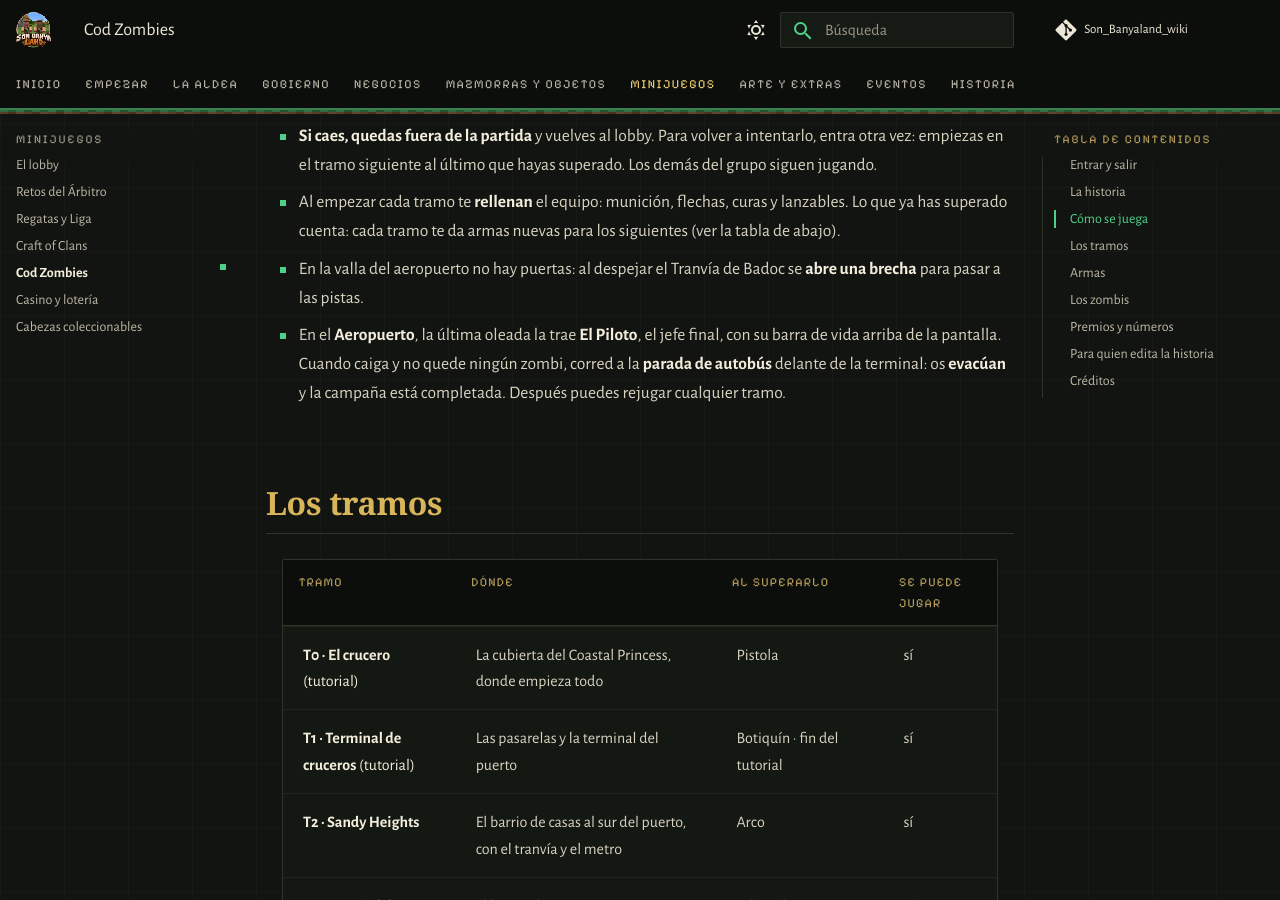
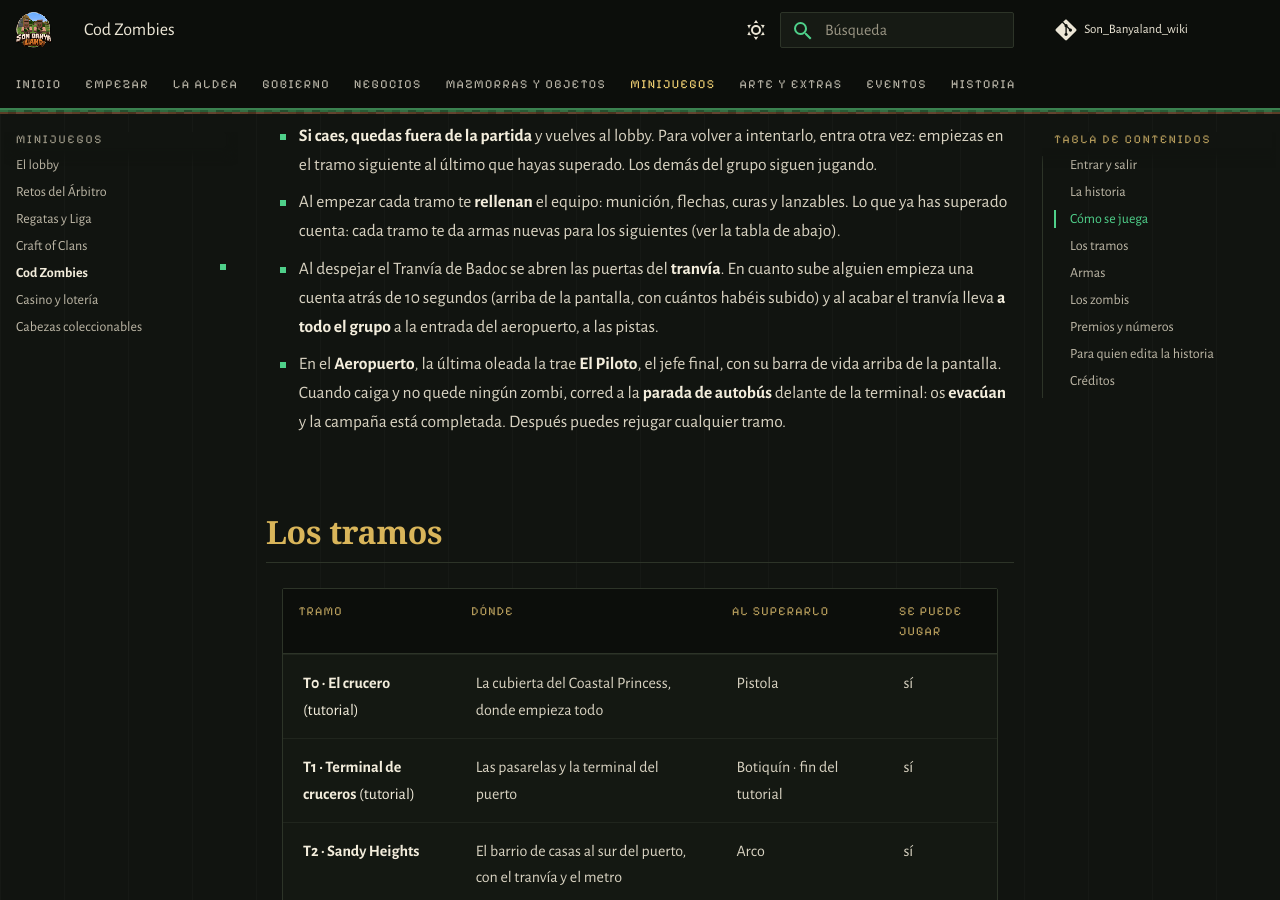
Before and after one commit to PigPilgrim/Son_Banyaland_wiki, an MkDocs documentation site: the page built from docs/zombies.md, in a window 1280 px wide and 900 px high, scrolled down 2262 px. Built offline with MkDocs 1.6.1 and Material for MkDocs 9.7.7, drawn with Linux system fonts in a browser that asks for light colours; some web fonts are replaced; comment, search, counter and statistics services are not loaded.

Commit message:
Cod Zombies: del Tranvía de Badoc a las pistas se va en el tranvía (cuenta atrás de 10 s)
Co-Authored-By: Claude Opus 5.5 <noreply@anthropic.com>

```diff
--- a/docs/zombies.md
+++ b/docs/zombies.md
@@ -64,8 +64,9 @@ necesita ayuda.
   el tramo siguiente al último que hayas superado. Los demás del grupo siguen jugando.
 - Al empezar cada tramo te **rellenan** el equipo: munición, flechas, curas y lanzables. Lo que ya has superado
   cuenta: cada tramo te da armas nuevas para los siguientes (ver la tabla de abajo).
-- En la valla del aeropuerto no hay puertas: al despejar el Tranvía de Badoc se **abre una brecha** para pasar a las
-  pistas.
+- Al despejar el Tranvía de Badoc se abren las puertas del **tranvía**. En cuanto sube alguien empieza una cuenta
+  atrás de 10 segundos (arriba de la pantalla, con cuántos habéis subido) y al acabar el tranvía lleva **a todo el
+  grupo** a la entrada del aeropuerto, a las pistas.
 - En el **Aeropuerto**, la última oleada la trae **El Piloto**, el jefe final, con su barra de vida arriba de la
   pantalla. Cuando caiga y no quede ningún zombi, corred a la **parada de autobús** delante de la terminal: os
   **evacúan** y la campaña está completada. Después puedes rejugar cualquier tramo.
```
